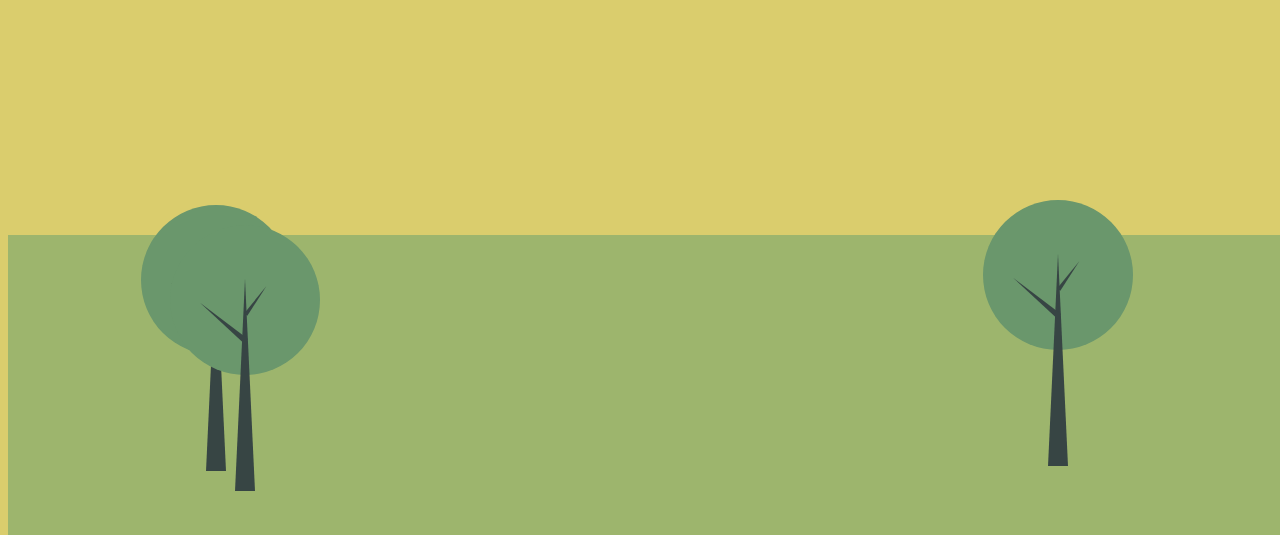
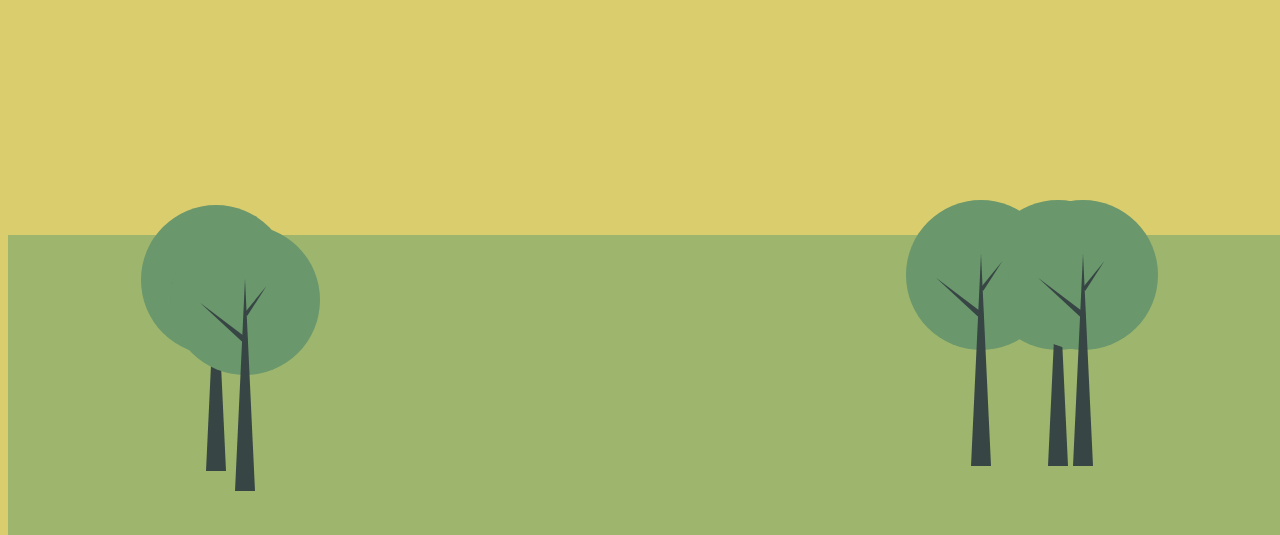
Before and after one commit to TeamZombeavers/collabothon2021, a Flask app: template templates/index.html in a window 1280 px wide. Shown: the part 265-800 px from the top of the page. Run offline with Flask 2, Linux system fonts and the light colour scheme; the template is opened without the code that fills it: most values are stand-ins (such as "Sample title", 1, 10 or a date in 2020).

Commit message:
new trees css

```diff
--- a/static/style.css
+++ b/static/style.css
@@ -103,3 +103,15 @@ body {
   bottom:185px;
   right:11.5%;
 }
+
+.tree4 {
+  position:absolute;
+  bottom:185px;
+  right:17.5%;
+}
+
+.tree5 {
+  position:absolute;
+  bottom:185px;
+  right:9.5%;
+}
--- a/templates/index.html
+++ b/templates/index.html
@@ -35,6 +35,19 @@
   </div>
 </div>
 
+<div class="tree tree4">
+  <div class="trunk">
+    <div class="leftbranch"></div>
+    <div class="rightbranch"></div>
+  </div>
+</div>
+
+<div class="tree tree5">
+  <div class="trunk">
+    <div class="leftbranch"></div>
+    <div class="rightbranch"></div>
+  </div>
+</div>
 
 
 
```
